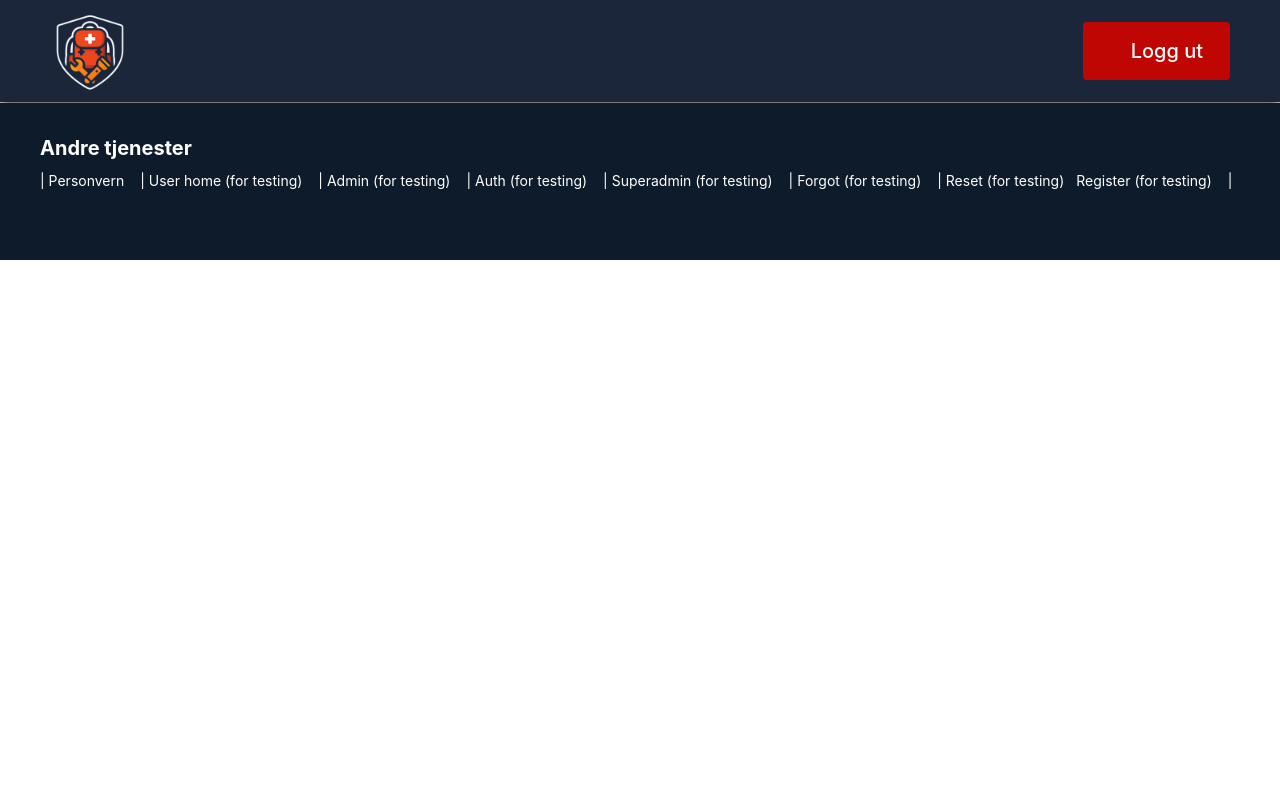
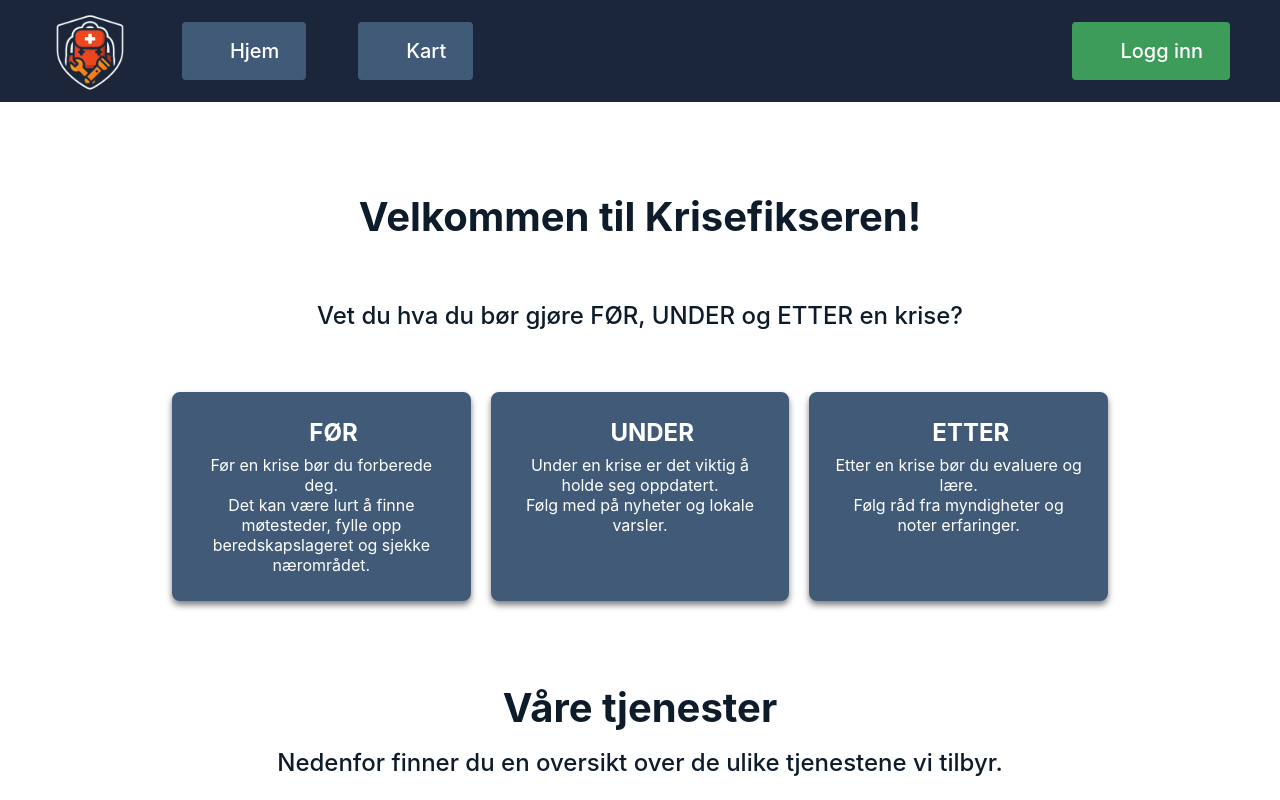
Before and after one commit to NTNU-IDI/scrum-project-2025-team11, a Vue app in the folder frontend/: page / in a window 1280 px wide. Shown: the top 800 px of the page. Built offline with nearby package versions, Linux system fonts and the light colour scheme; the HTML template or start-up script is replaced by a standard one; a web font is replaced by a local one; what vue-toast-notification would draw is missing.

Commit message:
Change role to not logged in

```diff
--- a/frontend/src/assets/main.css
+++ b/frontend/src/assets/main.css
@@ -434,7 +434,6 @@ button:disabled:hover {
   padding: 1px;
   box-shadow: inset 0 4px 10px rgba(1, 0, 0, 1.5);
   box-shadow: 0 4px 10px rgba(0, 0, 0, 0.7);
-  margin-bottom: 1px;
 }
 
 .header-container {
--- a/frontend/src/stores/userStore.ts
+++ b/frontend/src/stores/userStore.ts
@@ -2,7 +2,7 @@ import { defineStore } from "pinia";
 
 export const useUserStore = defineStore("user", {
   state: () => ({
-    role: "super_admin",
+    role: "",
   }),
 
   persist: {
```
